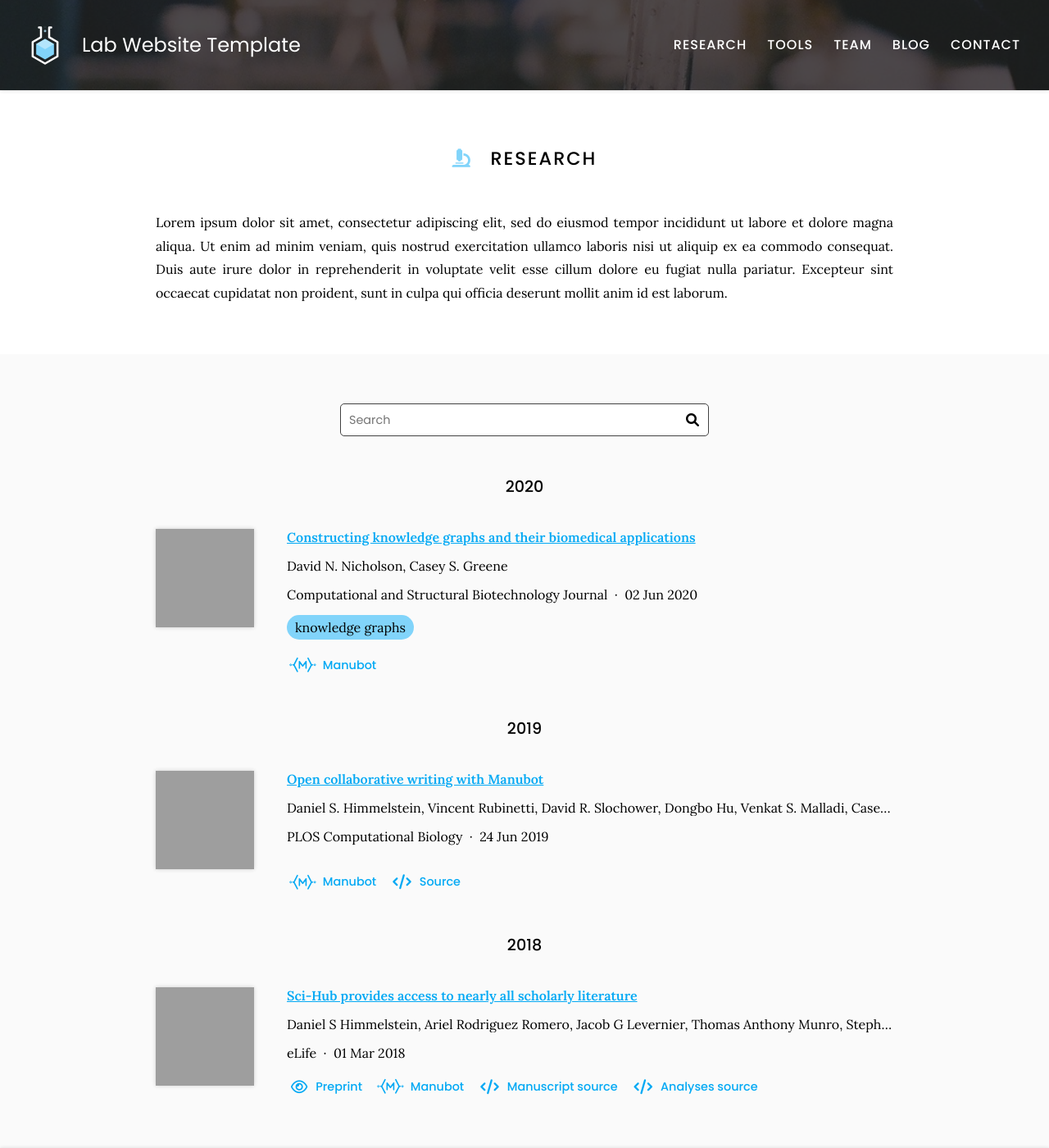
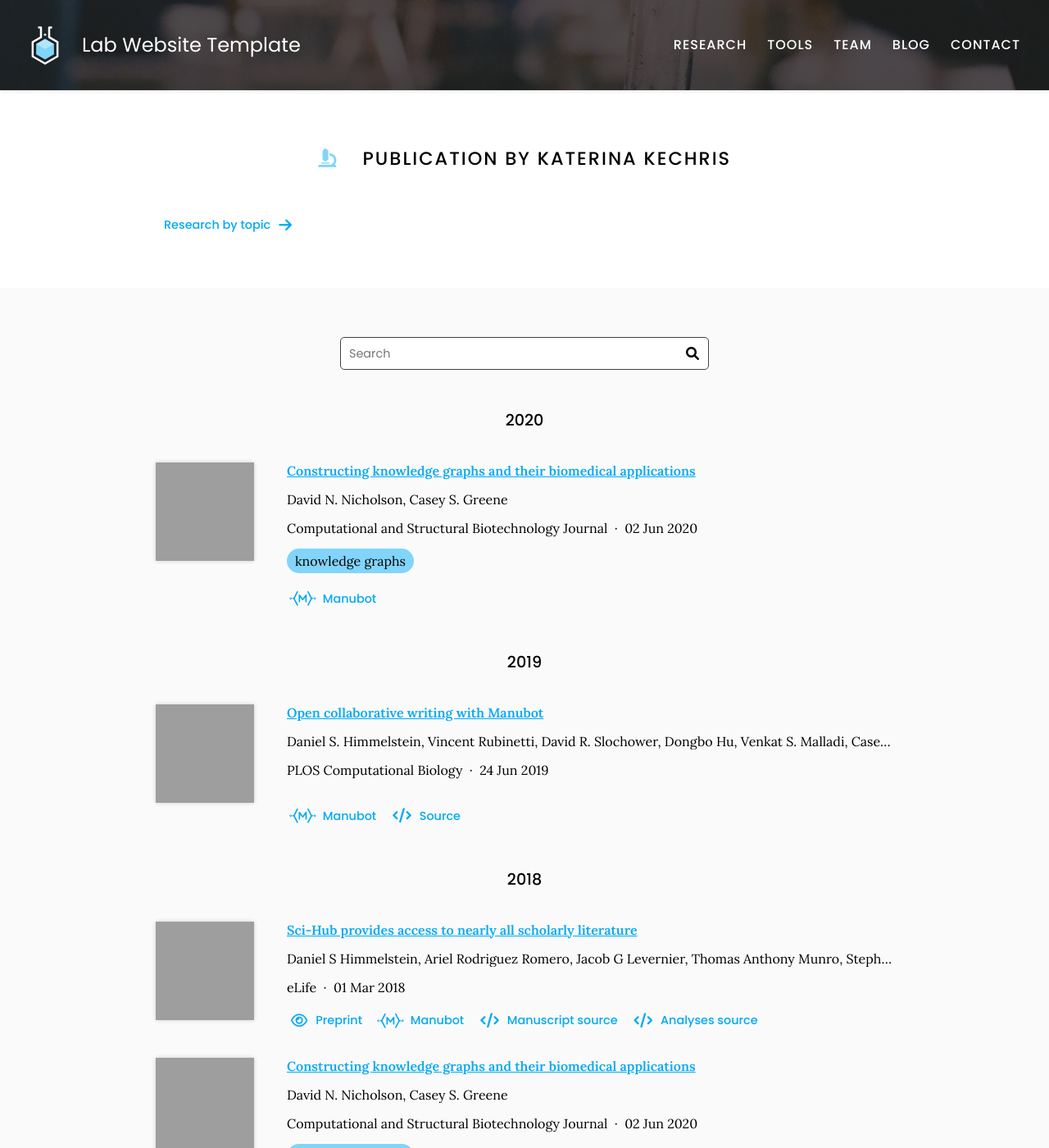
Before and after one commit to KechrisLab/kechrislab.github.io, a Jekyll site: the page built from research/index.md, in a window 1280 px wide and 1400 px high. Shown: the whole window at 82% size. Built offline with Jekyll 4.4.1, drawn with Linux system fonts in a browser that asks for light colours; some of the changed text lies outside the part shown; grey boxes are pictures that could not be loaded.

Commit message:
Update index.md

```diff
--- a/research/index.md
+++ b/research/index.md
@@ -5,12 +5,15 @@ nav:
   tooltip: Published works
 ---
 
-# <i class="fas fa-microscope"></i>Research
+# <i class="fas fa-microscope"></i> PUBLICATION BY KATERINA KECHRIS
 
-Lorem ipsum dolor sit amet, consectetur adipiscing elit, sed do eiusmod tempor incididunt ut labore et dolore magna aliqua.
-Ut enim ad minim veniam, quis nostrud exercitation ullamco laboris nisi ut aliquip ex ea commodo consequat.
-Duis aute irure dolor in reprehenderit in voluptate velit esse cillum dolore eu fugiat nulla pariatur.
-Excepteur sint occaecat cupidatat non proident, sunt in culpa qui officia deserunt mollit anim id est laborum.
+{%
+  include link.html
+  link="research/ByTopic.md"
+  text="Research by topic"
+  icon="fas fa-arrow-right"
+  flip=true
+%}
 
 {% include section.html %}
 
@@ -19,3 +22,20 @@ Excepteur sint occaecat cupidatat non proident, sunt in culpa qui officia deseru
 {% include search-info.html %}
 
 {% include list.html data="citations" component="citation" style="rich" %}
+
+{%
+  include citation.html
+  lookup="doi:10.1016/j.csbj.2020.05.017"
+  style="rich"
+%}
+
+{% capture text %}
+
+	T L. Gillenwater#, S. Helmi*#, E. Stene*#, K. Pratte, Y. Zhuang, R. Schuyler, L. Lange, P. Castaldi, C.
+	Hersh, F. Banaei-Kashani#, R. Bowler# and **K. Kechris** (2021) Multi-omics subtyping pipeline for chronic
+	obstructive pulmonary disease. _PLoS One_ 16:e0255337.
+  [Journal](https://journals.plos.org/plosone/article?id=10.1371/journal.pone.0255337)
+
+(*with students, #joint first authors)</P>
+
+{% endcapture %}
```
